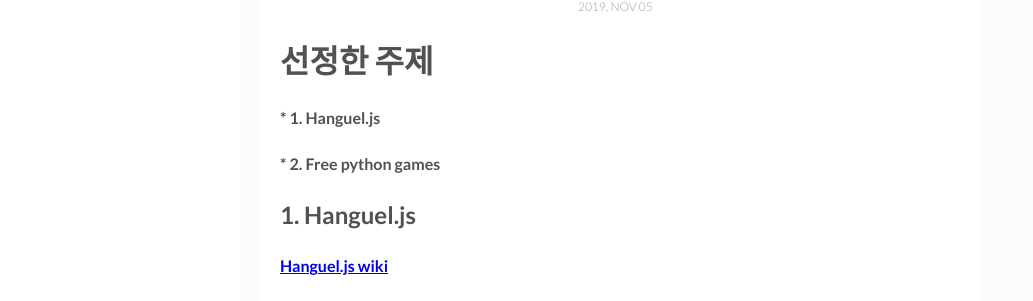
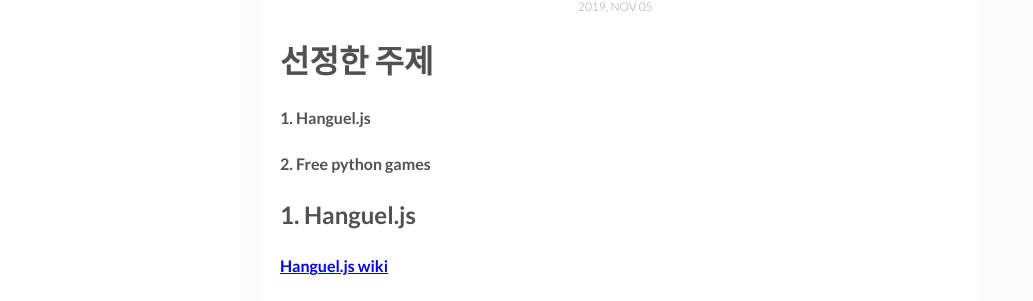
Before and after one commit to 19-2-SKKU-OSS/2019-2-OSS-L8-page, a Jekyll site: the page built from _posts/2017-09-10-conference-on-javascript.markdown, in a window 1280 px wide and 1378 px high. Shown: the part 509-810 px from the top of the window, without its empty margins (0-1033 px from the left). Built offline with Jekyll 4.4.1, drawn with Linux system fonts in a browser that asks for light colours; comment, search, counter and statistics services are not loaded.

Commit message:
주제 선정 작성

```diff
--- a/_posts/2017-09-10-conference-on-javascript.markdown
+++ b/_posts/2017-09-10-conference-on-javascript.markdown
@@ -8,8 +8,8 @@
 ---
 
 #  **선정한 주제**
-#### * 1. Hanguel.js
-#### * 2. Free python games
+####  1. Hanguel.js
+####  2. Free python games
 
 ##  **1. Hanguel.js**
 
```
